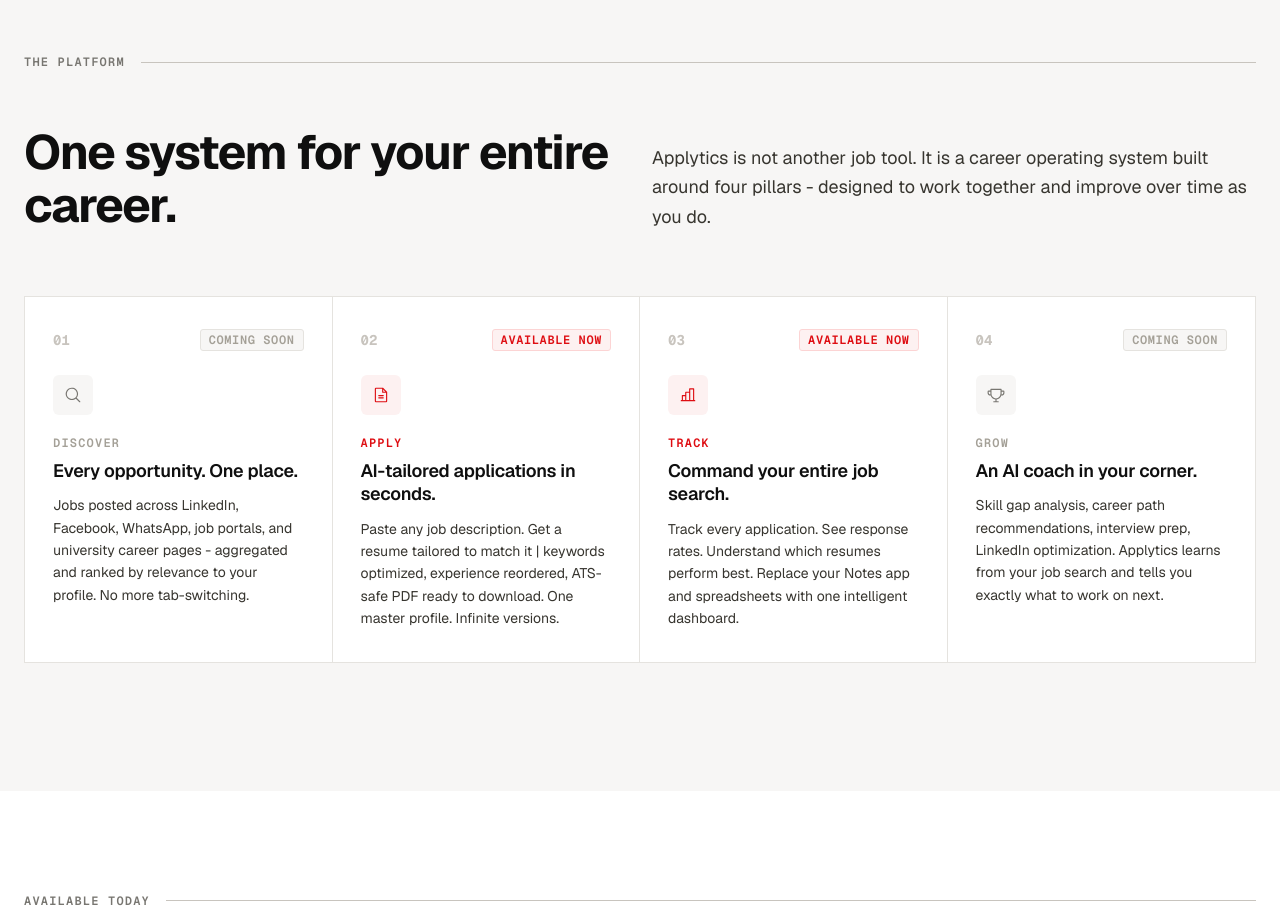
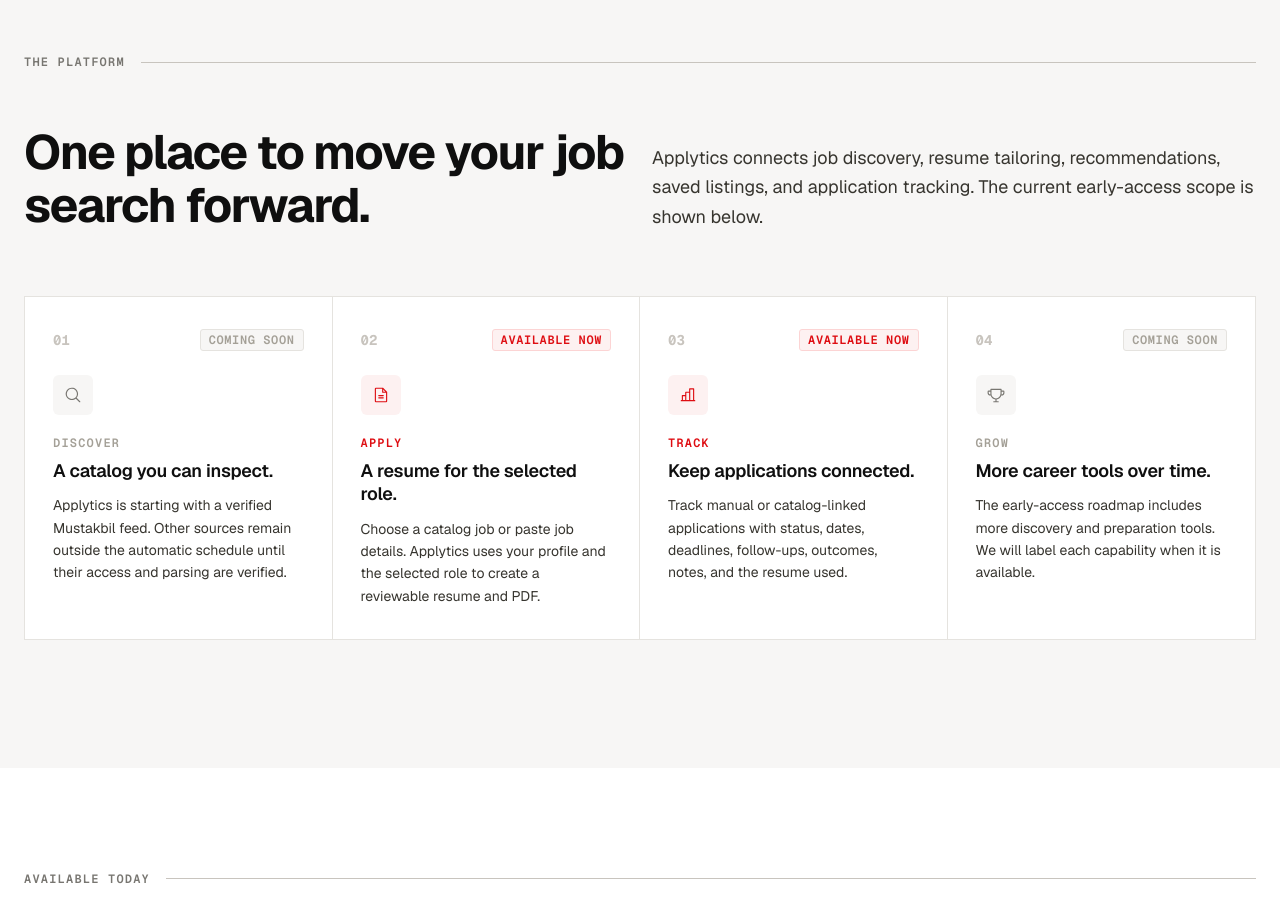
Before and after one commit to mr-ahtashamulhaq/APPLYTICS, a Next.js app: page / in a window 1280 px wide. Shown: the part 2040-2963 px from the top of the page. Built offline with nearby package versions, Linux system fonts and the light colour scheme; no server answers; a web font is replaced by a local one.

Commit message:
update platform overview

```diff
--- a/components/landing/PlatformOverview.tsx
+++ b/components/landing/PlatformOverview.tsx
@@ -12,8 +12,8 @@
     number: '01',
     Icon: MagnifyingGlass,
     title: 'Discover',
-    headline: 'Every opportunity. One place.',
-    body: 'Jobs posted across LinkedIn, Facebook, WhatsApp, job portals, and university career pages - aggregated and ranked by relevance to your profile. No more tab-switching.',
+    headline: 'A catalog you can inspect.',
+    body: 'Applytics is starting with a verified Mustakbil feed. Other sources remain outside the automatic schedule until their access and parsing are verified.',
     status: 'coming-soon',
     statusLabel: 'Coming soon',
   },
@@ -21,8 +21,8 @@
     number: '02',
     Icon: FileText,
     title: 'Apply',
-    headline: 'AI-tailored applications in seconds.',
-    body: 'Paste any job description. Get a resume tailored to match it | keywords optimized, experience reordered, ATS-safe PDF ready to download. One master profile. Infinite versions.',
+    headline: 'A resume for the selected role.',
+    body: 'Choose a catalog job or paste job details. Applytics uses your profile and the selected role to create a reviewable resume and PDF.',
     status: 'live',
     statusLabel: 'Available now',
   },
@@ -30,8 +30,8 @@
     number: '03',
     Icon: ChartBar,
     title: 'Track',
-    headline: 'Command your entire job search.',
-    body: 'Track every application. See response rates. Understand which resumes perform best. Replace your Notes app and spreadsheets with one intelligent dashboard.',
+    headline: 'Keep applications connected.',
+    body: 'Track manual or catalog-linked applications with status, dates, deadlines, follow-ups, outcomes, notes, and the resume used.',
     status: 'live',
     statusLabel: 'Available now',
   },
@@ -39,8 +39,8 @@
     number: '04',
     Icon: Trophy,
     title: 'Grow',
-    headline: 'An AI coach in your corner.',
-    body: 'Skill gap analysis, career path recommendations, interview prep, LinkedIn optimization. Applytics learns from your job search and tells you exactly what to work on next.',
+    headline: 'More career tools over time.',
+    body: 'The early-access roadmap includes more discovery and preparation tools. We will label each capability when it is available.',
     status: 'coming-soon',
     statusLabel: 'Coming soon',
   },
@@ -96,7 +96,7 @@
               className="text-4xl lg:text-5xl font-bold"
               style={{ color: 'var(--ink-deep)', letterSpacing: '-1.5px', lineHeight: 1.1 }}
             >
-              One system for your entire career.
+              One place to move your job search forward.
             </h2>
           </div>
           <div>
@@ -104,8 +104,7 @@
               className="text-base lg:text-lg"
               style={{ color: 'var(--charcoal)', lineHeight: 1.65 }}
             >
-              Applytics is not another job tool. It is a career operating system built
-              around four pillars - designed to work together and improve over time as you do.
+              Applytics connects job discovery, resume tailoring, recommendations, saved listings, and application tracking. The current early-access scope is shown below.
             </p>
           </div>
         </div>
```
